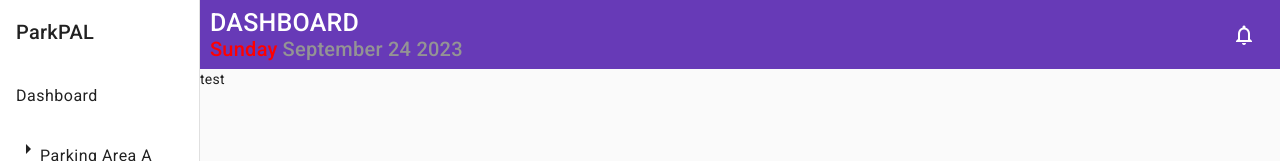
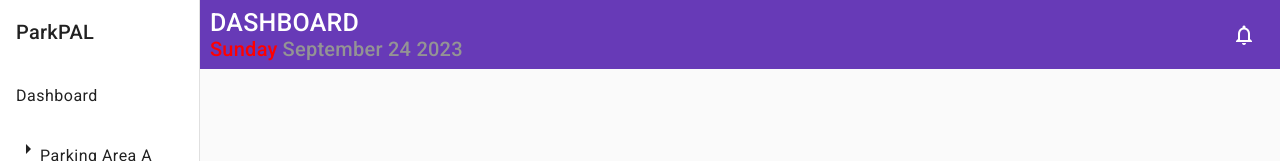
Before and after one commit to LM-Inocentes/ParkPal, an Angular app in the folder ParkPal/: page /dashboard in a window 1280 px wide. Shown: the top 161 px of the page. Built offline with nearby package versions, Linux system fonts and the light colour scheme.

Commit message:
added extras

```diff
--- a/ParkPal/src/app/app-navigation/app-navigation.component.html
+++ b/ParkPal/src/app/app-navigation/app-navigation.component.html
@@ -58,8 +58,6 @@
       </div>
     </mat-toolbar>
     <!-- Add Content Here -->
-    <span> test </span>
     <router-outlet></router-outlet>
-
   </mat-sidenav-content>
 </mat-sidenav-container>
```
